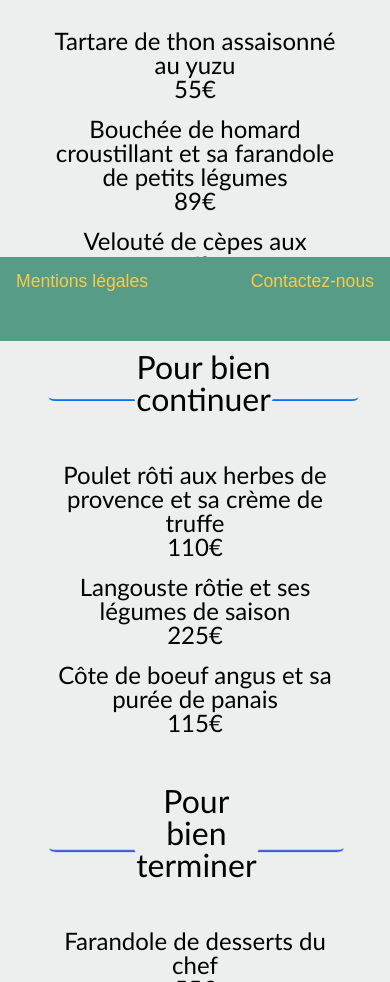
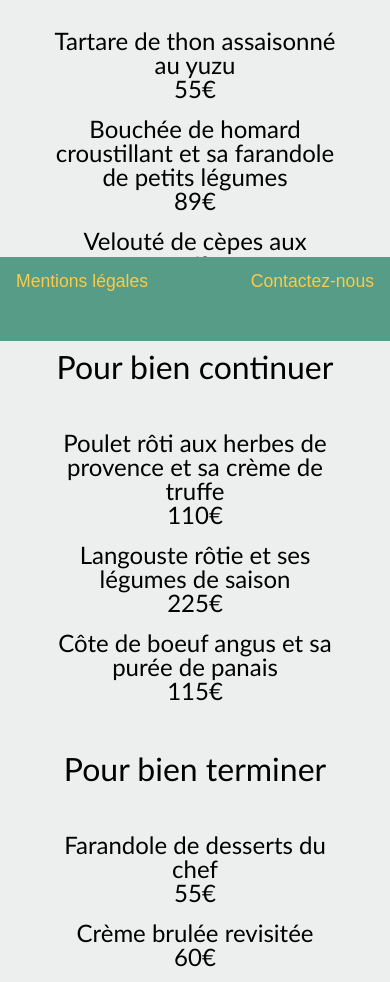
Before and after one commit to Hortia/P3_lemaire_hortense, a plain HTML site: page html/indexmenu3.html in a window 390 px wide. Shown: the part 503-1485 px from the top of the page. Drawn offline with Linux system fonts and the light colour scheme.

Commit message:
suppression barres pour responsive menu 3

```diff
--- a/css/stylemenu3.css
+++ b/css/stylemenu3.css
@@ -80,3 +80,15 @@ Par Hortense Lemaire
     margin-top: 10%;
     margin-bottom: 5%;
 }
+@media all and (max-width:600px)
+{
+    .titre img
+    {
+        display: none;
+    }
+    .titre
+    {
+        align-items: center;
+        justify-content: center;
+    }
+}
```
